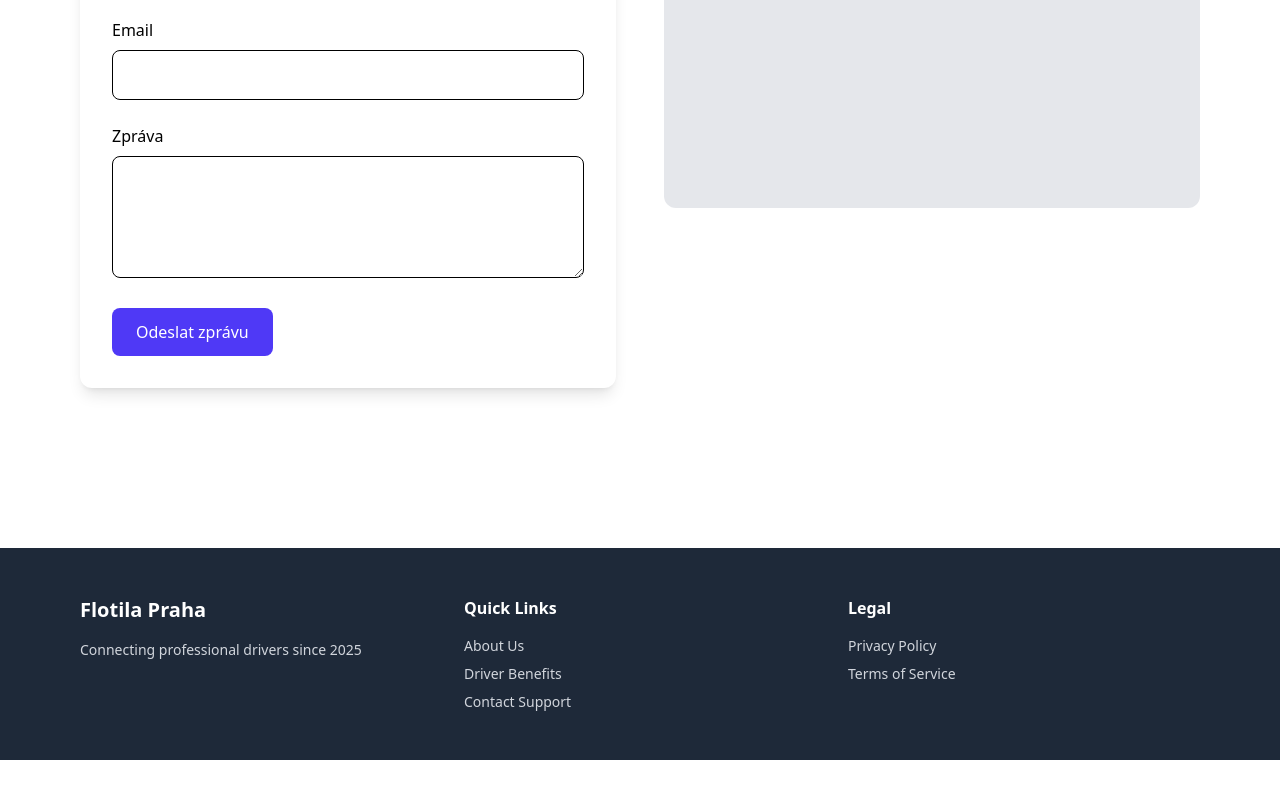
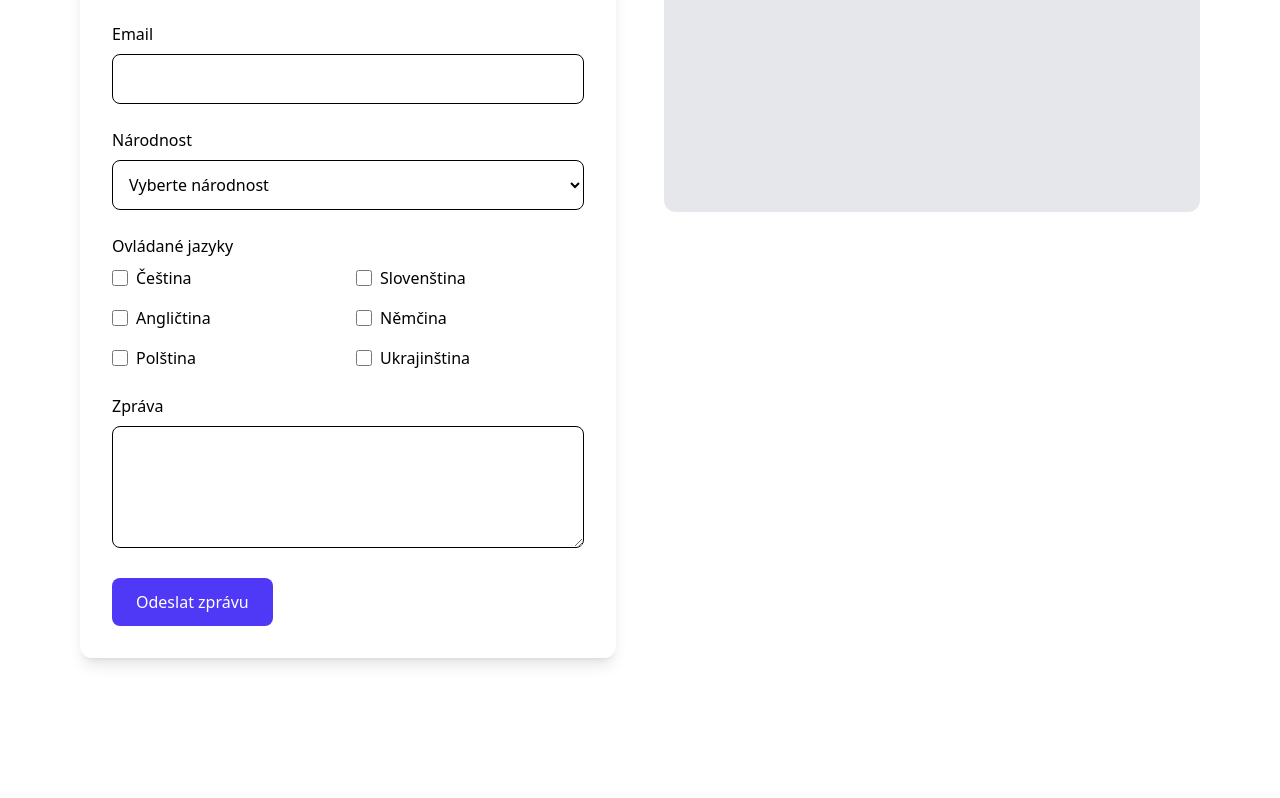
Before and after one commit to r1xvu0/fleet-app-hanzlik, a Next.js app: page /contact in a window 1280 px wide. Shown: the part 746-1544 px from the top of the page. Before the commit the page ends 1506 px from the top, so only its background shows below. Built offline with nearby package versions, Linux system fonts and the light colour scheme.

Commit message:
small fixes

```diff
--- a/src/app/contact/page.js
+++ b/src/app/contact/page.js
@@ -64,6 +64,82 @@ export default function ContactPage() {
               <label className="block mb-2">Email</label>
               <input type="email" className="w-full p-3 border rounded-lg" />
             </div>
+
+            {/* Nationality Dropdown */}
+            <div>
+              <label className="block mb-2">Národnost</label>
+              <select className="w-full p-3 border rounded-lg bg-white">
+                <option value="">Vyberte národnost</option>
+                <option value="CZ">Česká republika</option>
+                <option value="SK">Slovenská republika</option>
+                <option value="PL">Polsko</option>
+                <option value="DE">Německo</option>
+                <option value="UA">Ukrajina</option>
+                <option value="OTHER">Jiné</option>
+              </select>
+            </div>
+
+            {/* Languages Checkboxes */}
+            <div>
+              <label className="block mb-2">Ovládané jazyky</label>
+              <div className="grid grid-cols-2 gap-4">
+                <label className="flex items-center space-x-2">
+                  <input
+                    type="checkbox"
+                    name="languages[]"
+                    value="cs"
+                    className="w-4 h-4"
+                  />
+                  <span>Čeština</span>
+                </label>
+                <label className="flex items-center space-x-2">
+                  <input
+                    type="checkbox"
+                    name="languages[]"
+                    value="sk"
+                    className="w-4 h-4"
+                  />
+                  <span>Slovenština</span>
+                </label>
+                <label className="flex items-center space-x-2">
+                  <input
+                    type="checkbox"
+                    name="languages[]"
+                    value="en"
+                    className="w-4 h-4"
+                  />
+                  <span>Angličtina</span>
+                </label>
+                <label className="flex items-center space-x-2">
+                  <input
+                    type="checkbox"
+                    name="languages[]"
+                    value="de"
+                    className="w-4 h-4"
+                  />
+                  <span>Němčina</span>
+                </label>
+                <label className="flex items-center space-x-2">
+                  <input
+                    type="checkbox"
+                    name="languages[]"
+                    value="pl"
+                    className="w-4 h-4"
+                  />
+                  <span>Polština</span>
+                </label>
+                <label className="flex items-center space-x-2">
+                  <input
+                    type="checkbox"
+                    name="languages[]"
+                    value="uk"
+                    className="w-4 h-4"
+                  />
+                  <span>Ukrajinština</span>
+                </label>
+              </div>
+            </div>
+
             <div>
               <label className="block mb-2">Zpráva</label>
               <textarea
--- a/src/components/EarningsCalculator.js
+++ b/src/components/EarningsCalculator.js
@@ -17,11 +17,12 @@ export default function EarningsCalculator({ brandColors, rates }) {
 
   return (
     <div className="bg-white p-8 rounded-xl shadow-xl">
-      <h2 className={`text-2xl font-bold mb-6 ${brandColors.text}`}>
+      <h2 className={`text-2xl font-bold mb-6 text-center ${brandColors.text}`}>
         Kalkulačka výdělků
       </h2>
 
-      <div className="space-y-8">
+      <div className="flex justify-center items-center">
+        <div className="space-y-8 w-[50%]">
           {/* Rides Input */}
           <div>
             <label className="block mb-4 text-lg font-medium">
@@ -87,5 +88,6 @@ export default function EarningsCalculator({ brandColors, rates }) {
           </div>
         </div>
       </div>
+    </div>
   );
 }
--- a/src/components/Navbar.js
+++ b/src/components/Navbar.js
@@ -28,7 +28,7 @@ export const MainNavigation = () => (
   <nav className="bg-white shadow-sm">
     <div className="max-w-6xl mx-auto px-4 py-4">
       <div className="flex justify-between items-center">
-        <Link href="/" className="text-2xl font-bold text-indigo-900">
+        <Link href="/" className="text-3xl font-bold text-indigo-900">
           Flotila Praha
         </Link>
         <div className="hidden md:flex space-x-8">
@@ -57,7 +57,7 @@ export const ServicesBar = () => (
         <Link href="/uber" className="hover:text-indigo-600">
           Uber
         </Link>
-        <Link href="/wolt" className="hover:text-indigo-600">
+        {/* <Link href="/wolt" className="hover:text-indigo-600">
           Wolt
         </Link>
         <Link href="/bolt-food" className="hover:text-indigo-600">
@@ -65,7 +65,7 @@ export const ServicesBar = () => (
         </Link>
         <Link href="/foodora" className="hover:text-indigo-600">
           Foodora
-        </Link>
+        </Link> */}
       </div>
     </div>
   </div>
```
Lines whose indentation alone changed are shown as unchanged.
